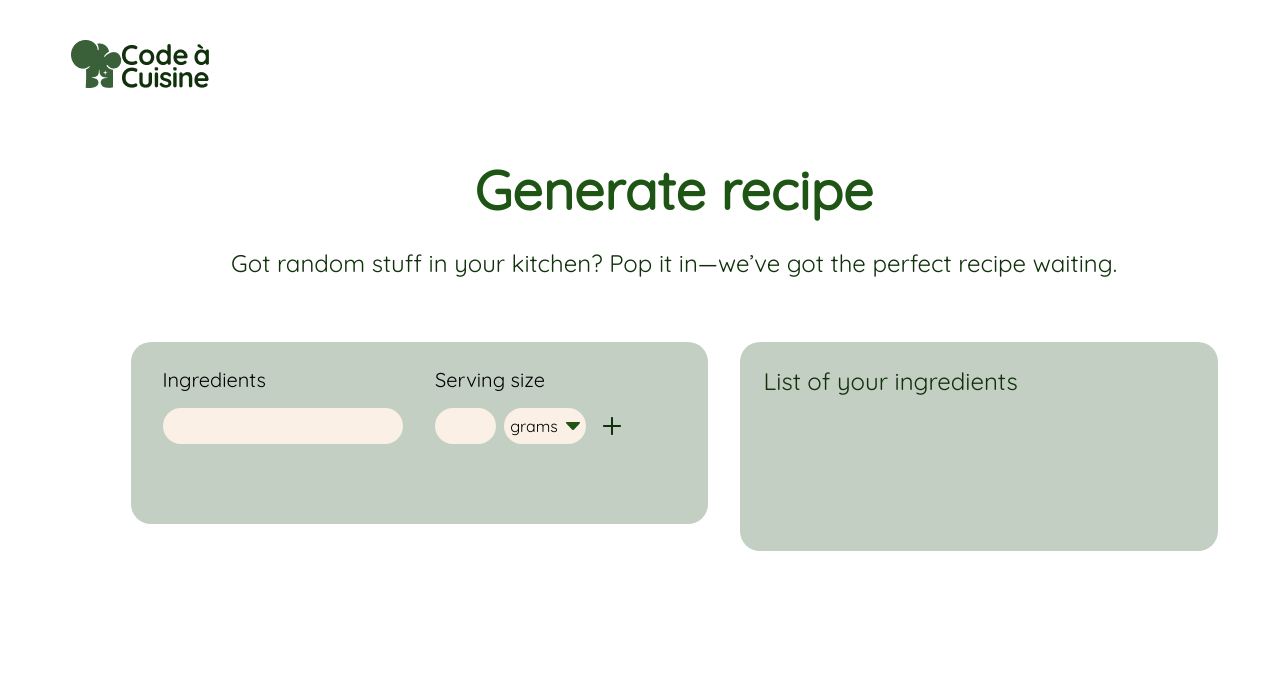
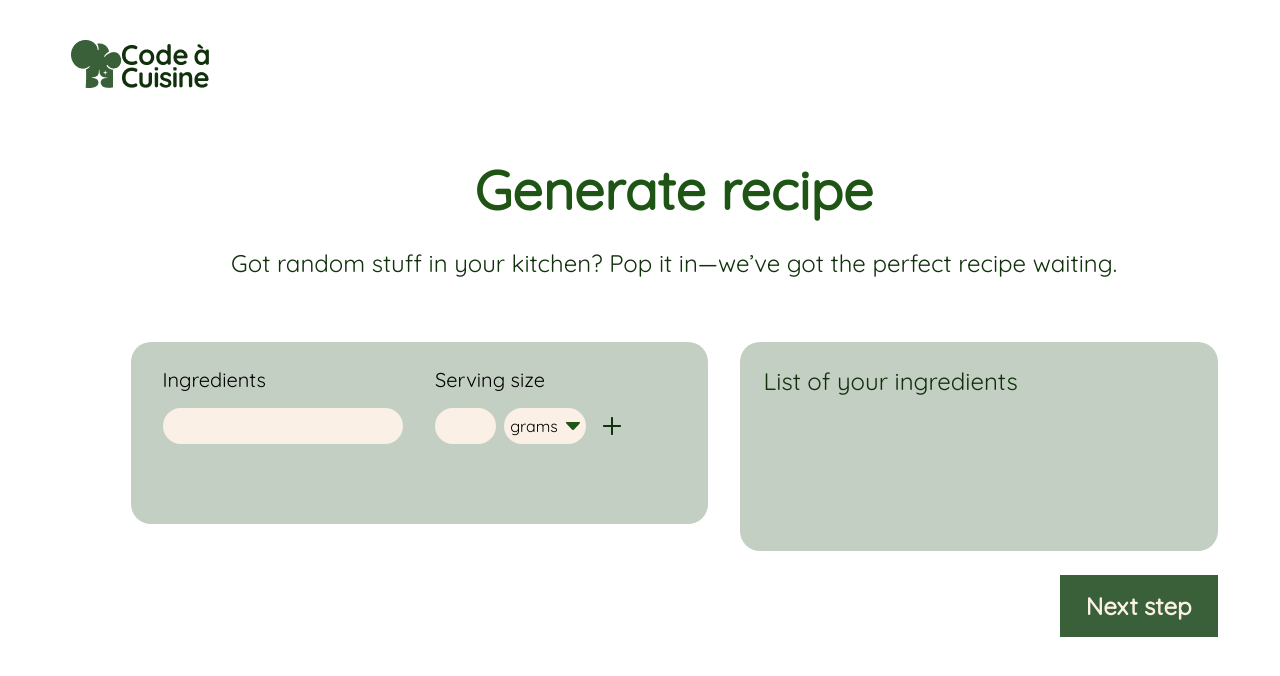
Before and after one commit to christopherHampel/ai-recipe-generator, an Angular app: page /generate_recipe in a window 1280 px wide. Shown: the top 676 px of the page. Built offline with nearby package versions, Linux system fonts and the light colour scheme.

Commit message:
create ingredient service and style next step btn

```diff
--- a/src/app/generator/generator.component.html
+++ b/src/app/generator/generator.component.html
@@ -63,5 +63,8 @@
         </div>
       </div>
     </article>
+    <aside class="next-step">
+      <button class="primary-btn-green">Next step</button>
+    </aside>
   </article>
 </section>
--- a/src/app/generator/generator.component.scss
+++ b/src/app/generator/generator.component.scss
@@ -111,3 +111,8 @@ section {
     width: 100%;
   }
 }
+
+.next-step {
+  width: 100%;
+  @include displayFlex(row, flex-end, center, 0);
+}
--- a/src/styles.scss
+++ b/src/styles.scss
@@ -9,6 +9,7 @@
   --secondary-btn-green: 57, 96, 57;
   --middle-green: #1e5515;
   --green-dark: #10310b;
+  --green-btn-hover: #055E05;
 }
 
 * {
@@ -68,6 +69,20 @@ h5 {
   color: var(--creamy);
 }
 
+.primary-btn-green {
+  padding: 16px 26px;
+  background-color: var(--bg-color);
+  @include styleFont('Quicksand', 24px, 600);
+  color: var(--creamy);
+  cursor: pointer;
+
+  &:hover {
+    background-color: var(--green-btn-hover);
+    font-weight: 700;
+    color: #FFFF;
+  }
+}
+
 input {
   width: 100%;
   padding: 8px 12px;
```
Also changed, not shown: src/app/services/ingredient.service.ts (added, +9 -0 lines), 1 other file (tests, documents, lock files or other folders).
